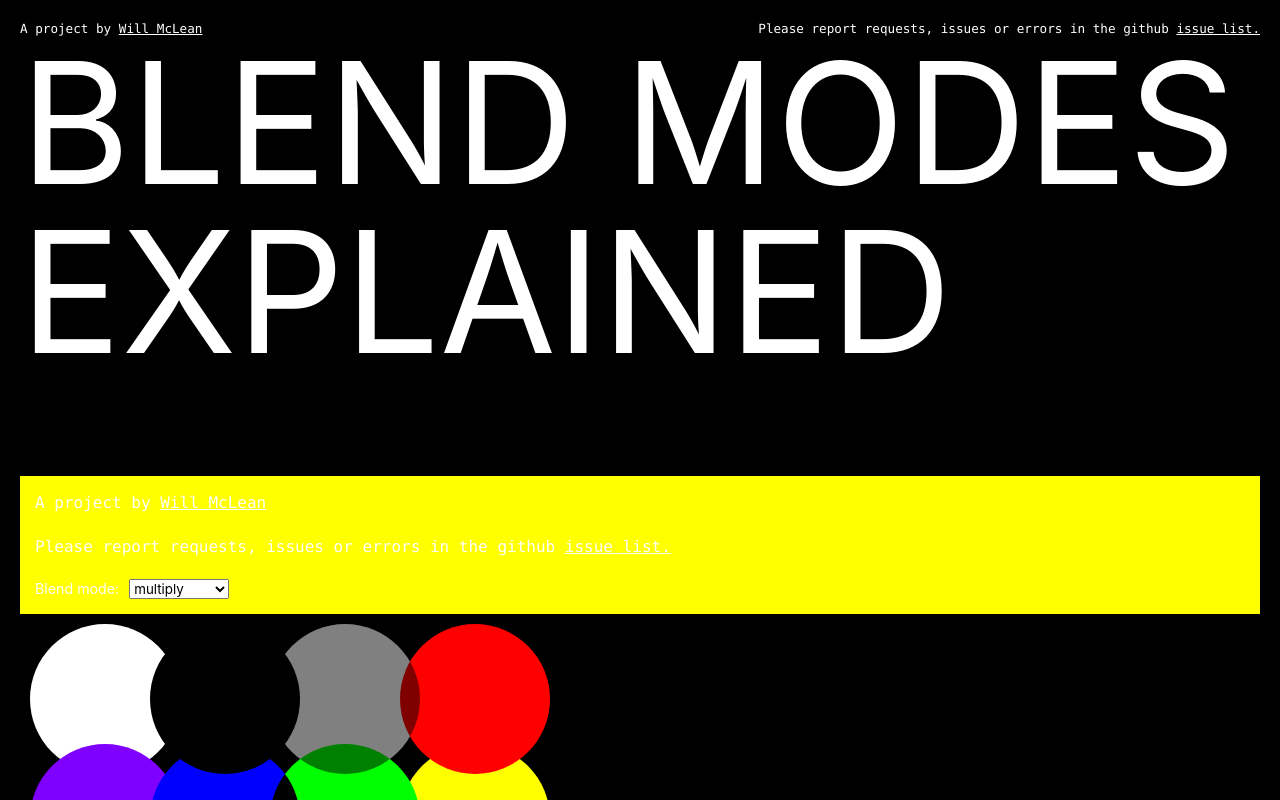
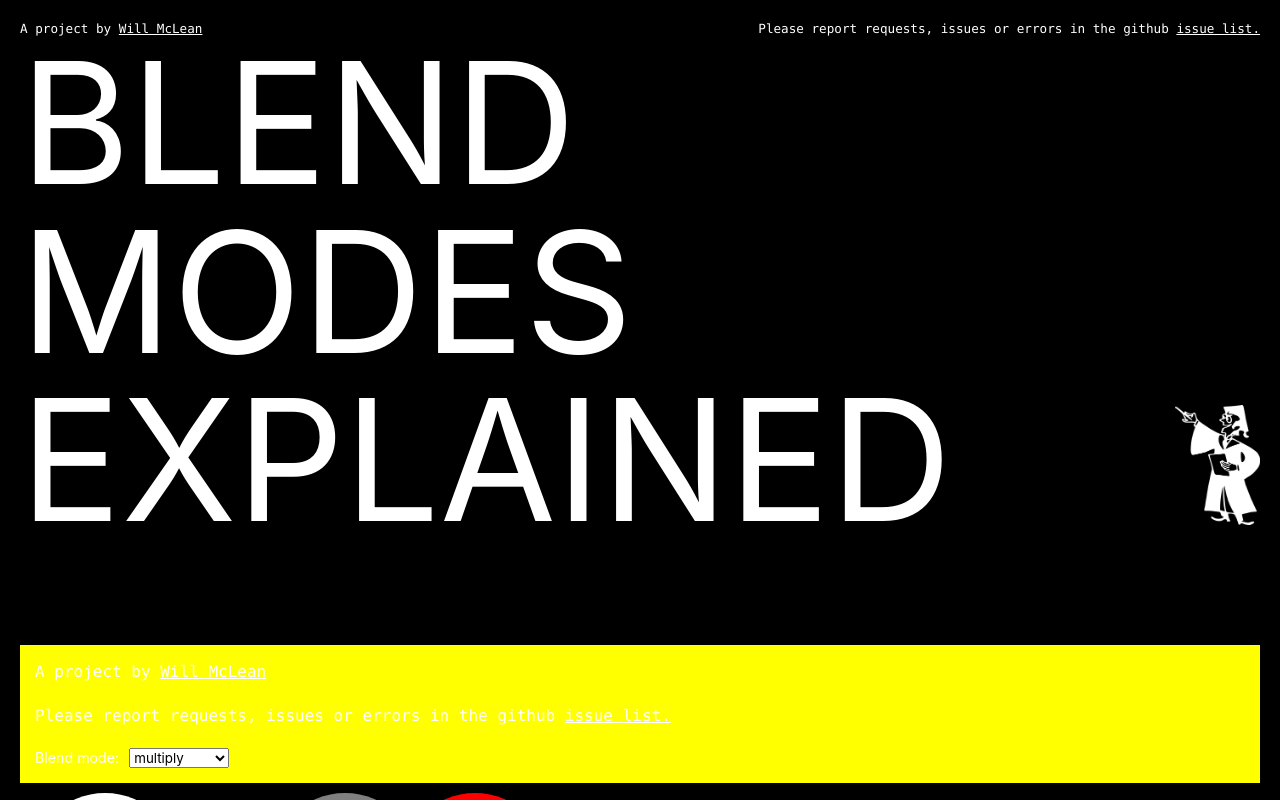
Before and after one commit to willmcl/blend-modes, a React (Create React App) app: page / in a window 1280 px wide. Shown: the top 800 px of the page. Built offline with nearby package versions, Linux system fonts and the light colour scheme.

Commit message:
Add icon.

```diff
--- a/src/Header.js
+++ b/src/Header.js
@@ -1,5 +1,6 @@
 import React, { Component } from 'react';
 import styled from 'styled-components';
+import professor from './assets/professor.png';
 
 const Holder = styled.header`
   display: flex;
@@ -25,12 +26,34 @@ const Holder = styled.header`
     }
 
   }
-  h1 {
-    margin-top: 0;
+
+  .heading {
+    display: flex;
+    align-items: flex-end;
     @media(${props => props.theme.breakpoints.md}) {
-      margin-bottom: 0;
       order: 2;
-      grid-template-columns: 1fr 1fr;
+    }
+    h1 {
+      margin-top: 0;
+      @media(${props => props.theme.breakpoints.md}) {
+        margin-bottom: 0;
+      }
+    }
+    img {
+      width: auto;
+      height: 6rem;
+      margin-bottom: 2rem;
+      @media(${props => props.theme.breakpoints.sm}) {
+        margin-bottom: 3rem;
+      }
+      @media(${props => props.theme.breakpoints.md}) {
+        height: 8rem;
+        margin-bottom: 1rem;
+      }
+      @media(${props => props.theme.breakpoints.lg}) {
+        height: 12rem;
+        margin-bottom: 2rem;
+      }
     }
   }
 `;
@@ -39,7 +62,10 @@ class Header extends Component {
   render() {
     return (
       <Holder>
-        <h1>Blend modes explained</h1>
+        <div className="heading">
+          <h1>Blend modes explained</h1>
+          <img src={professor} alt="professor"/>
+        </div>
         <div className="info">
           <p>A project by <a href="http://willmclean.net" target="_blank" rel="noopener noreferrer">Will
             McLean</a></p>
```
Also changed, not shown: src/assets/professor.png (added).
